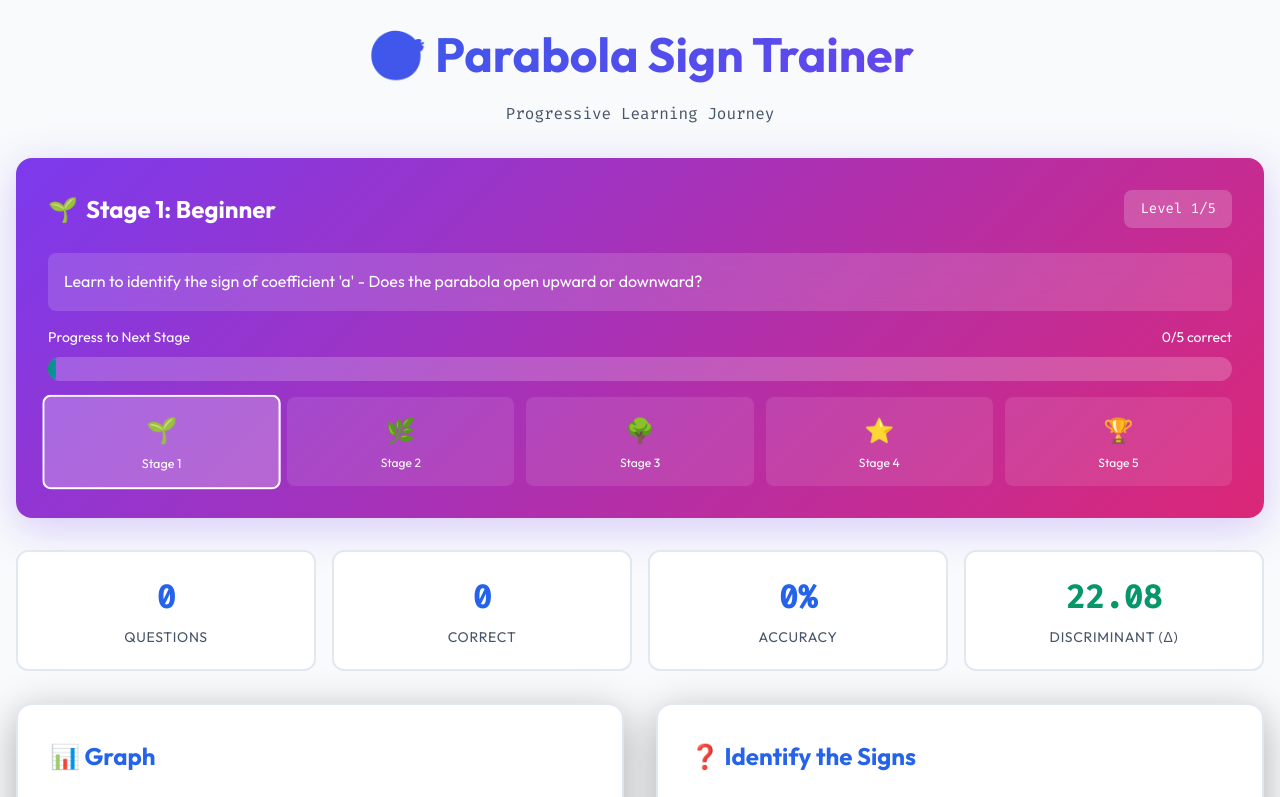
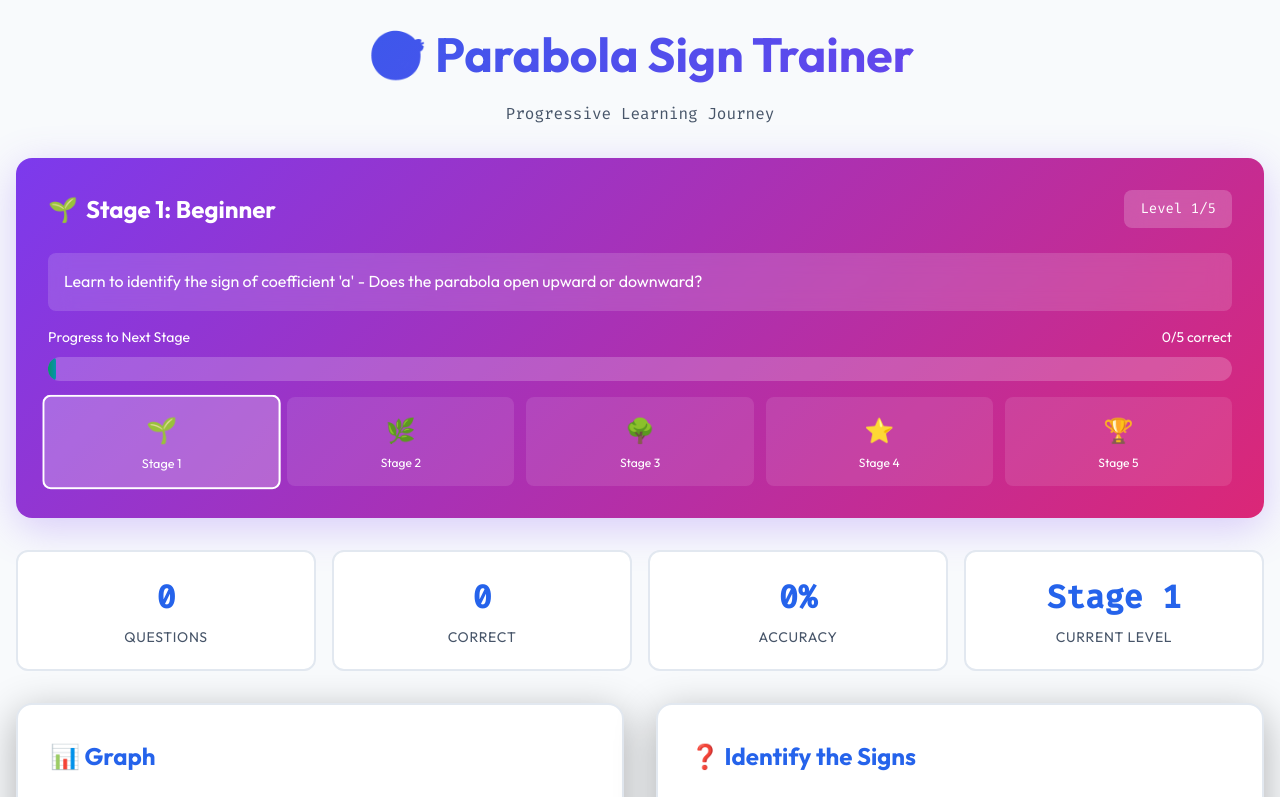
Before and after one commit to ndcsows/ndcphoto, a plain HTML site: page quadratic.html in a window 1280 px wide. Shown: the top 797 px of the page. Drawn offline with Linux system fonts and the light colour scheme.

Commit message:
Update quadratic.html

```diff
--- a/quadratic.html
+++ b/quadratic.html
@@ -692,8 +692,8 @@
                 <span class="stat-label">Accuracy</span>
             </div>
             <div class="stat-card">
-                <span class="stat-value" id="currentDelta">—</span>
-                <span class="stat-label">Discriminant (Δ)</span>
+                <span class="stat-value" id="currentStage">Stage 1</span>
+                <span class="stat-label">Current Level</span>
             </div>
         </div>
 
@@ -1005,19 +1005,8 @@
             currentQuestion.b = generateRandomCoefficient(-4, 4, true);
             currentQuestion.c = generateRandomCoefficient(-3, 3, true);
 
-            // Calculate discriminant
-            const delta = currentQuestion.b * currentQuestion.b - 4 * currentQuestion.a * currentQuestion.c;
-            document.getElementById('currentDelta').textContent = delta.toFixed(2);
-
-            // Color code the delta display
-            const deltaElement = document.getElementById('currentDelta');
-            if (delta > 0.01) {
-                deltaElement.style.color = 'var(--accent-green)';
-            } else if (delta < -0.01) {
-                deltaElement.style.color = 'var(--accent-red)';
-            } else {
-                deltaElement.style.color = 'var(--accent-yellow)';
-            }
+            // Update current stage display
+            document.getElementById('currentStage').textContent = `Stage ${progression.currentStage}`;
 
             // Reset UI
             const stage = stages[progression.currentStage];
```
